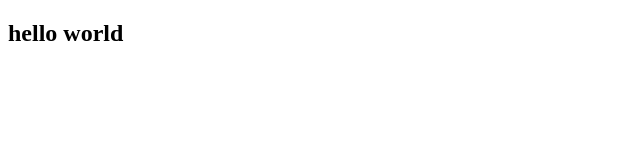
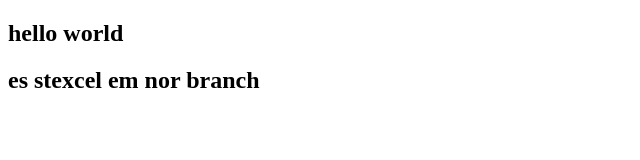
Before and after one commit to Jenya97/example1, a plain HTML site: page index.html in a window 1280 px wide. Shown: the whole page, without its empty margins (0-640 px from the left). Drawn offline with Linux system fonts and the light colour scheme.

Commit message:
add text in first branch

```diff
--- a/index.html
+++ b/index.html
@@ -7,5 +7,6 @@
 </head>
 <body>
     <h2>hello world</h2>
+    <h2>es stexcel em nor branch</h2>
 </body>
 </html>
```
